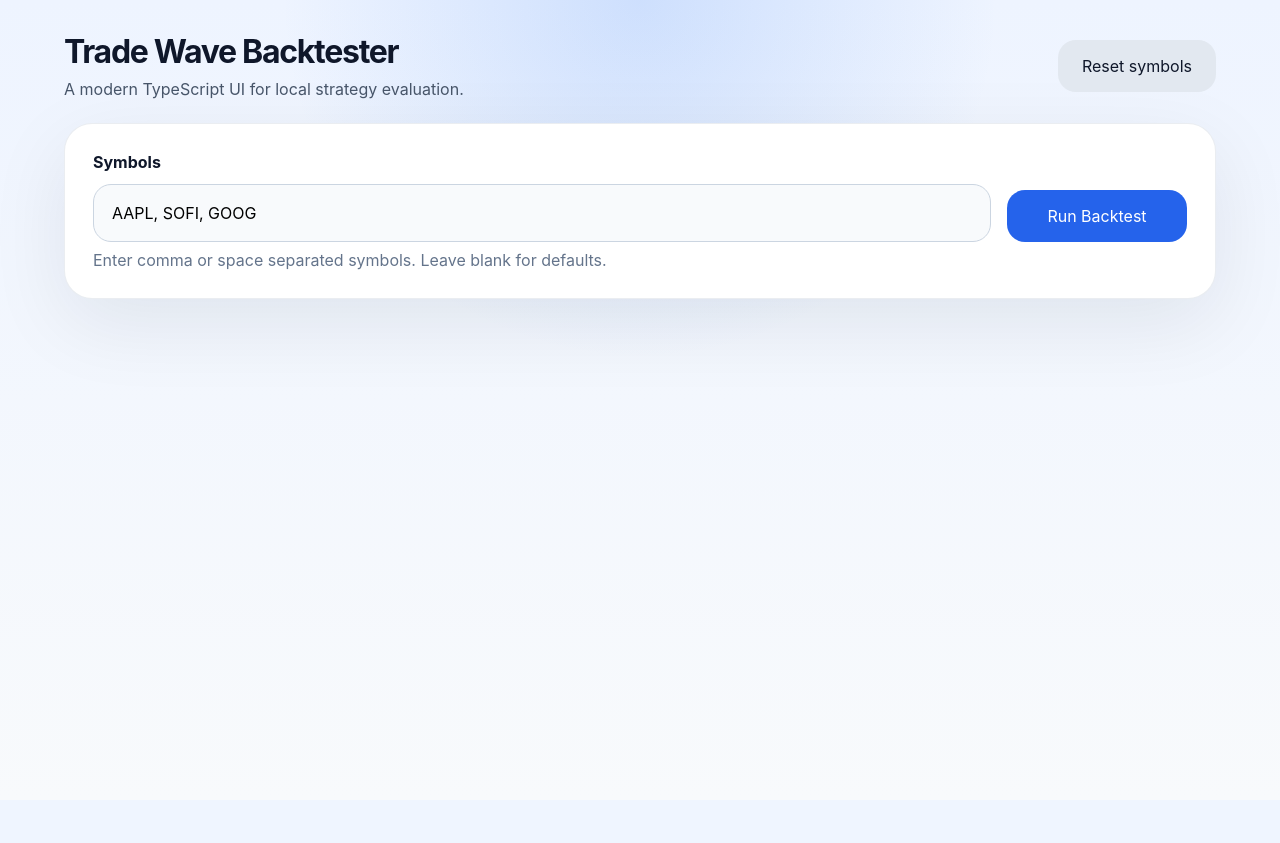
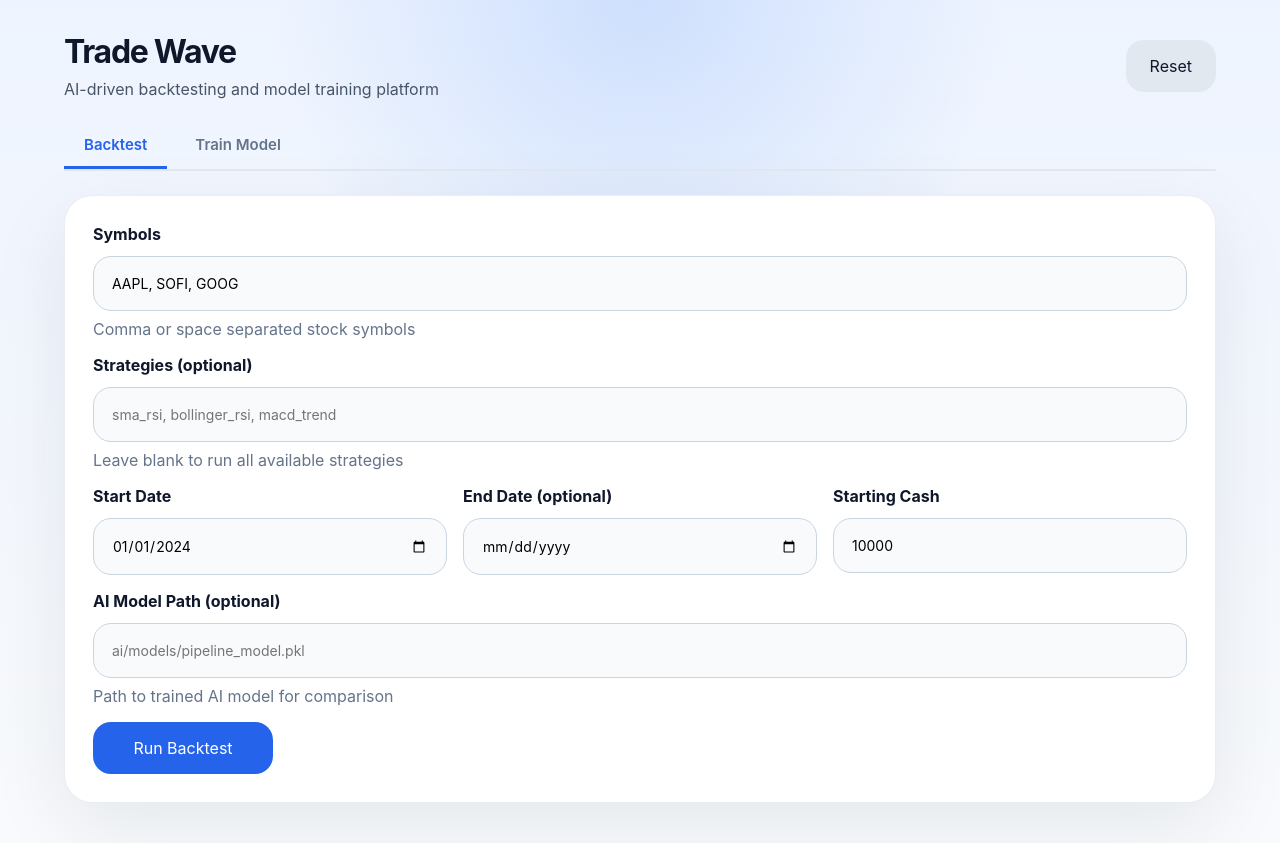
Before and after one commit to morarez/trade-wave, a React (Vite) app in the folder frontend/: page / in a window 1280 px wide. Before the commit the page ends 800 px from the top, so only its background shows below. Built offline with nearby package versions, Linux system fonts and the light colour scheme.

Commit message:
update ui + ai strategy

```diff
--- a/frontend/src/App.tsx
+++ b/frontend/src/App.tsx
@@ -78,11 +78,29 @@ function DataTableView({ table, percentPosition = 'suffix' }: { table: DataTable
   )
 }
 
+type Tab = 'backtest' | 'train'
+
 function App() {
+  const [tab, setTab] = useState<Tab>('backtest')
   const [symbols, setSymbols] = useState(DEFAULT_SYMBOLS)
+  const [strategies, setStrategies] = useState('')
+  const [startDate, setStartDate] = useState('2024-01-01')
+  const [endDate, setEndDate] = useState('')
+  const [cash, setCash] = useState('10000')
+  const [modelPath, setModelPath] = useState('')
   const [loading, setLoading] = useState(false)
   const [error, setError] = useState<string | null>(null)
   const [result, setResult] = useState<ApiResult | null>(null)
+  const [message, setMessage] = useState<string | null>(null)
+
+  // Training state
+  const [trainMode, setTrainMode] = useState('final')
+  const [trainSymbols, setTrainSymbols] = useState('AAPL,MSFT,GOOG')
+  const [trainStart, setTrainStart] = useState('2015-01-01')
+  const [trainModelPath, setTrainModelPath] = useState('ai/models/pipeline_model.pkl')
+  const [trainSize, setTrainSize] = useState('500')
+  const [testSize, setTestSize] = useState('100')
+  const [stepSize, setStepSize] = useState('50')
 
   const symbolList = useMemo(() => symbols.trim(), [symbols])
 
@@ -90,12 +108,20 @@ function App() {
     setLoading(true)
     setError(null)
     setResult(null)
+    setMessage(null)
 
     try {
+      const body: any = { symbols: symbolList }
+      if (strategies.trim()) body.strategies = strategies
+      if (startDate) body.start = startDate
+      if (endDate) body.end = endDate
+      if (cash) body.cash = parseFloat(cash)
+      if (modelPath.trim()) body.models = [modelPath]
+
       const response = await fetch('/api/backtest', {
         method: 'POST',
         headers: { 'Content-Type': 'application/json' },
-        body: JSON.stringify({ symbols: symbolList }),
+        body: JSON.stringify(body),
       })
       if (!response.ok) {
         const text = await response.text()
@@ -110,37 +136,140 @@ function App() {
     }
   }
 
+  const runTrain = async () => {
+    setLoading(true)
+    setError(null)
+    setResult(null)
+    setMessage(null)
+
+    try {
+      const body: any = {
+        mode: trainMode,
+        symbols: trainSymbols,
+        start: trainStart,
+        model_path: trainModelPath,
+      }
+      if (trainMode === 'walk_forward') {
+        body.train_size = parseInt(trainSize)
+        body.test_size = parseInt(testSize)
+        body.step_size = parseInt(stepSize)
+      }
+
+      const response = await fetch('/api/train', {
+        method: 'POST',
+        headers: { 'Content-Type': 'application/json' },
+        body: JSON.stringify(body),
+      })
+      if (!response.ok) {
+        const text = await response.text()
+        throw new Error(text || 'Training failed')
+      }
+      const data = await response.json()
+      setMessage(data.message || 'Training completed successfully')
+    } catch (err) {
+      setError(err instanceof Error ? err.message : 'Unexpected error')
+    } finally {
+      setLoading(false)
+    }
+  }
+
   return (
     <div className="app-shell">
       <header className="app-header">
         <div>
-          <h1>Trade Wave Backtester</h1>
-          <p className="subtitle">A modern TypeScript UI for local strategy evaluation.</p>
+          <h1>Trade Wave</h1>
+          <p className="subtitle">AI-driven backtesting and model training platform</p>
         </div>
         <button className="secondary-button" type="button" onClick={() => setSymbols(DEFAULT_SYMBOLS)}>
-          Reset symbols
+          Reset
         </button>
       </header>
 
+      <nav className="tab-navigation">
+        <button className={`tab-button ${tab === 'backtest' ? 'active' : ''}`} onClick={() => setTab('backtest')}>
+          Backtest
+        </button>
+        <button className={`tab-button ${tab === 'train' ? 'active' : ''}`} onClick={() => setTab('train')}>
+          Train Model
+        </button>
+      </nav>
+
+      {tab === 'backtest' && (
+        <section className="tab-content">
           <section className="hero-card">
             <div>
               <label htmlFor="symbol-input">Symbols</label>
-          <div className="hero-input-row">
+              <div className="form-group">
                 <input
                   id="symbol-input"
                   value={symbols}
                   onChange={(e) => setSymbols(e.target.value)}
                   placeholder="AAPL, MSFT, GOOG"
                 />
-            <button className="primary-button hero-action-button" disabled={loading} onClick={runBacktest}>
-              {loading ? 'Running...' : 'Run Backtest'}
+                <p className="hint">Comma or space separated stock symbols</p>
+              </div>
+
+              <label htmlFor="strategy-input">Strategies (optional)</label>
+              <div className="form-group">
+                <input
+                  id="strategy-input"
+                  value={strategies}
+                  onChange={(e) => setStrategies(e.target.value)}
+                  placeholder="sma_rsi, bollinger_rsi, macd_trend"
+                />
+                <p className="hint">Leave blank to run all available strategies</p>
+              </div>
+
+              <div className="form-row">
+                <div className="form-group">
+                  <label htmlFor="start-date">Start Date</label>
+                  <input
+                    id="start-date"
+                    type="date"
+                    value={startDate}
+                    onChange={(e) => setStartDate(e.target.value)}
+                  />
+                </div>
+                <div className="form-group">
+                  <label htmlFor="end-date">End Date (optional)</label>
+                  <input
+                    id="end-date"
+                    type="date"
+                    value={endDate}
+                    onChange={(e) => setEndDate(e.target.value)}
+                  />
+                </div>
+                <div className="form-group">
+                  <label htmlFor="cash">Starting Cash</label>
+                  <input
+                    id="cash"
+                    type="number"
+                    value={cash}
+                    onChange={(e) => setCash(e.target.value)}
+                    placeholder="10000"
+                  />
+                </div>
+              </div>
+
+              <label htmlFor="model-input">AI Model Path (optional)</label>
+              <div className="form-group">
+                <input
+                  id="model-input"
+                  value={modelPath}
+                  onChange={(e) => setModelPath(e.target.value)}
+                  placeholder="ai/models/pipeline_model.pkl"
+                />
+                <p className="hint">Path to trained AI model for comparison</p>
+              </div>
+
+              <button className="primary-button" disabled={loading} onClick={runBacktest}>
+                {loading ? 'Running Backtest...' : 'Run Backtest'}
               </button>
-          </div>
-          <p className="hint">Enter comma or space separated symbols. Leave blank for defaults.</p>
             </div>
           </section>
 
           {error && <div className="status-card error-card">{error}</div>}
+          {message && <div className="status-card success-card">{message}</div>}
           {result && (
             <section className="results-grid">
               <div className="card summary-card">
@@ -149,25 +278,109 @@ function App() {
                 </div>
                 <DataTableView table={result.summary} percentPosition="suffix" />
               </div>
+              {Object.entries(result.per_symbol).map(([symbolName, symbolData]) => (
+                <div key={symbolName} className="card">
+                  <div className="card-header">
+                    <h3>{symbolName} Summary</h3>
+                  </div>
+                  <DataTableView table={symbolData.summary} percentPosition="suffix" />
+                  <div className="card-header" style={{ marginTop: '16px' }}>
+                    <h4>Detailed Stats</h4>
+                  </div>
+                  <DataTableView table={symbolData.stats} percentPosition="suffix" />
+                </div>
+              ))}
+            </section>
+          )}
+        </section>
+      )}
 
-          {Object.entries(result.per_symbol).map(([strategy, strategyResult]) => (
-            <div className="card strategy-card" key={strategy}>
-              <div className="card-header">
+      {tab === 'train' && (
+        <section className="tab-content">
+          <section className="hero-card">
             <div>
-                  <h2>{strategy.replace('_', ' ')}</h2>
-                  <p className="small-text">Strategy performance and trade metrics</p>
-                </div>
-                <span className="tag">{strategy}</span>
+              <label htmlFor="train-mode">Training Mode</label>
+              <div className="form-group">
+                <select id="train-mode" value={trainMode} onChange={(e) => setTrainMode(e.target.value)}>
+                  <option value="final">Final Split (train on full data)</option>
+                  <option value="walk_forward">Walk-Forward Validation</option>
+                </select>
               </div>
 
-              <div className="card-row">
-                <div>
-                  <h3>Detailed stats</h3>
-                  <DataTableView table={strategyResult.stats} percentPosition="suffix" />
+              <label htmlFor="train-symbols">Symbols</label>
+              <div className="form-group">
+                <input
+                  id="train-symbols"
+                  value={trainSymbols}
+                  onChange={(e) => setTrainSymbols(e.target.value)}
+                  placeholder="AAPL,MSFT,GOOG"
+                />
+                <p className="hint">Comma-separated stock symbols for training</p>
+              </div>
+
+              <label htmlFor="train-start">Training Start Date</label>
+              <div className="form-group">
+                <input
+                  id="train-start"
+                  type="date"
+                  value={trainStart}
+                  onChange={(e) => setTrainStart(e.target.value)}
+                />
+              </div>
+
+              {trainMode === 'walk_forward' && (
+                <div className="form-row">
+                  <div className="form-group">
+                    <label htmlFor="train-size">Training Window Size</label>
+                    <input
+                      id="train-size"
+                      type="number"
+                      value={trainSize}
+                      onChange={(e) => setTrainSize(e.target.value)}
+                      placeholder="500"
+                    />
+                  </div>
+                  <div className="form-group">
+                    <label htmlFor="test-size">Test Window Size</label>
+                    <input
+                      id="test-size"
+                      type="number"
+                      value={testSize}
+                      onChange={(e) => setTestSize(e.target.value)}
+                      placeholder="100"
+                    />
+                  </div>
+                  <div className="form-group">
+                    <label htmlFor="step-size">Step Size</label>
+                    <input
+                      id="step-size"
+                      type="number"
+                      value={stepSize}
+                      onChange={(e) => setStepSize(e.target.value)}
+                      placeholder="50"
+                    />
                   </div>
                 </div>
+              )}
+
+              <label htmlFor="train-model-path">Model Save Path</label>
+              <div className="form-group">
+                <input
+                  id="train-model-path"
+                  value={trainModelPath}
+                  onChange={(e) => setTrainModelPath(e.target.value)}
+                  placeholder="ai/models/pipeline_model.pkl"
+                />
               </div>
-          ))}
+
+              <button className="primary-button" disabled={loading} onClick={runTrain}>
+                {loading ? 'Training...' : 'Start Training'}
+              </button>
+            </div>
+          </section>
+
+          {error && <div className="status-card error-card">{error}</div>}
+          {message && <div className="status-card success-card">{message}</div>}
         </section>
       )}
     </div>
--- a/frontend/src/styles.css
+++ b/frontend/src/styles.css
@@ -62,6 +62,51 @@ input {
   font-weight: 700;
 }
 
+.form-group {
+  margin-bottom: 16px;
+}
+
+.form-group input,
+.form-group select {
+  width: 100%;
+  padding: 12px 16px;
+  border-radius: 12px;
+  border: 1px solid #cbd5e1;
+  background: #f8fafc;
+  outline: none;
+  transition: border-color 0.2s ease;
+  font-size: 14px;
+}
+
+.form-group input:focus,
+.form-group select:focus {
+  border-color: #2563eb;
+  box-shadow: 0 0 0 3px rgba(37, 99, 235, 0.1);
+}
+
+.form-row {
+  display: grid;
+  grid-template-columns: repeat(auto-fit, minmax(200px, 1fr));
+  gap: 16px;
+}
+
+.hero-card {
+  display: grid;
+  grid-template-columns: 1fr;
+  gap: 20px;
+  padding: 28px;
+  border-radius: 28px;
+  background: #ffffff;
+  box-shadow: 0 24px 80px rgba(15, 23, 42, 0.08);
+  border: 1px solid rgba(148, 163, 184, 0.2);
+}
+
+.hero-card label {
+  display: block;
+  margin-bottom: 0.75rem;
+  font-weight: 700;
+}
+
 .hero-input-row {
   display: grid;
   grid-template-columns: 1fr auto;
@@ -93,6 +138,47 @@ input {
   color: #64748b;
 }
 
+.tab-navigation {
+  display: flex;
+  gap: 8px;
+  margin-bottom: 24px;
+  border-bottom: 2px solid #e2e8f0;
+}
+
+.tab-button {
+  padding: 12px 20px;
+  border: none;
+  background: transparent;
+  color: #64748b;
+  font-weight: 600;
+  cursor: pointer;
+  border-bottom: 3px solid transparent;
+  transition: all 0.2s ease;
+  font-size: 15px;
+}
+
+.tab-button:hover {
+  color: #475569;
+}
+
+.tab-button.active {
+  color: #2563eb;
+  border-bottom-color: #2563eb;
+}
+
+.tab-content {
+  animation: fadeIn 0.2s ease-in-out;
+}
+
+@keyframes fadeIn {
+  from {
+    opacity: 0;
+  }
+  to {
+    opacity: 1;
+  }
+}
+
 .primary-button,
 .secondary-button {
   border: none;
@@ -106,6 +192,17 @@ input {
   background-color: #2563eb;
   color: #ffffff;
   min-width: 180px;
+}
+
+.primary-button:disabled {
+  opacity: 0.6;
+  cursor: not-allowed;
+  transform: none;
+}
+
+.primary-button:hover:not(:disabled) {
+  transform: translateY(-1px);
+  box-shadow: 0 8px 20px rgba(37, 99, 235, 0.3);
 }
 
 .secondary-button {
@@ -129,6 +226,12 @@ input {
   background: #fef2f2;
   border: 1px solid #fecdd3;
   color: #b91c1c;
+}
+
+.success-card {
+  background: #f0fdf4;
+  border: 1px solid #dcfce7;
+  color: #166534;
 }
 
 .results-grid {
```
Also changed, not shown: 2 other files (tests, documents, lock files or other folders). Lines whose indentation alone changed are shown as unchanged.
